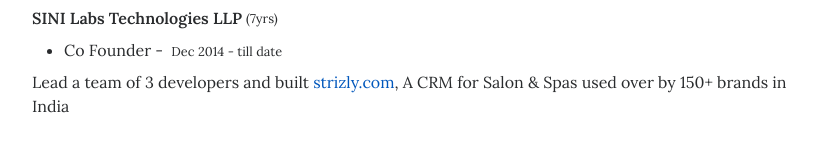
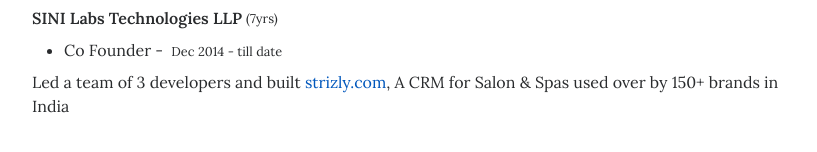
Before and after one commit to helloanoop/helloanoop.com, a Next.js app: page /work in a window 1280 px wide. Shown: the part 1121-1273 px from the top of the page, without its empty margins (224-1041 px from the left). Built offline with nearby package versions, Linux system fonts and the light colour scheme.

Commit message:
chore: fix typo

```diff
--- a/src/pages/work.js
+++ b/src/pages/work.js
@@ -73,7 +73,7 @@
           <ul>
             <li>Co Founder - <small className="ml-1">Dec 2014 - till date</small></li>
           </ul>
-          <p className="mt-2">Lead a team of 3 developers and built  <a target="_blank" rel="noreferrer" href="www.strizly.com">strizly.com</a>, A CRM for Salon & Spas used over by 150+ brands in India</p>
+          <p className="mt-2">Led a team of 3 developers and built  <a target="_blank" rel="noreferrer" href="www.strizly.com">strizly.com</a>, A CRM for Salon & Spas used over by 150+ brands in India</p>
 
         </div>
       </main>
```
